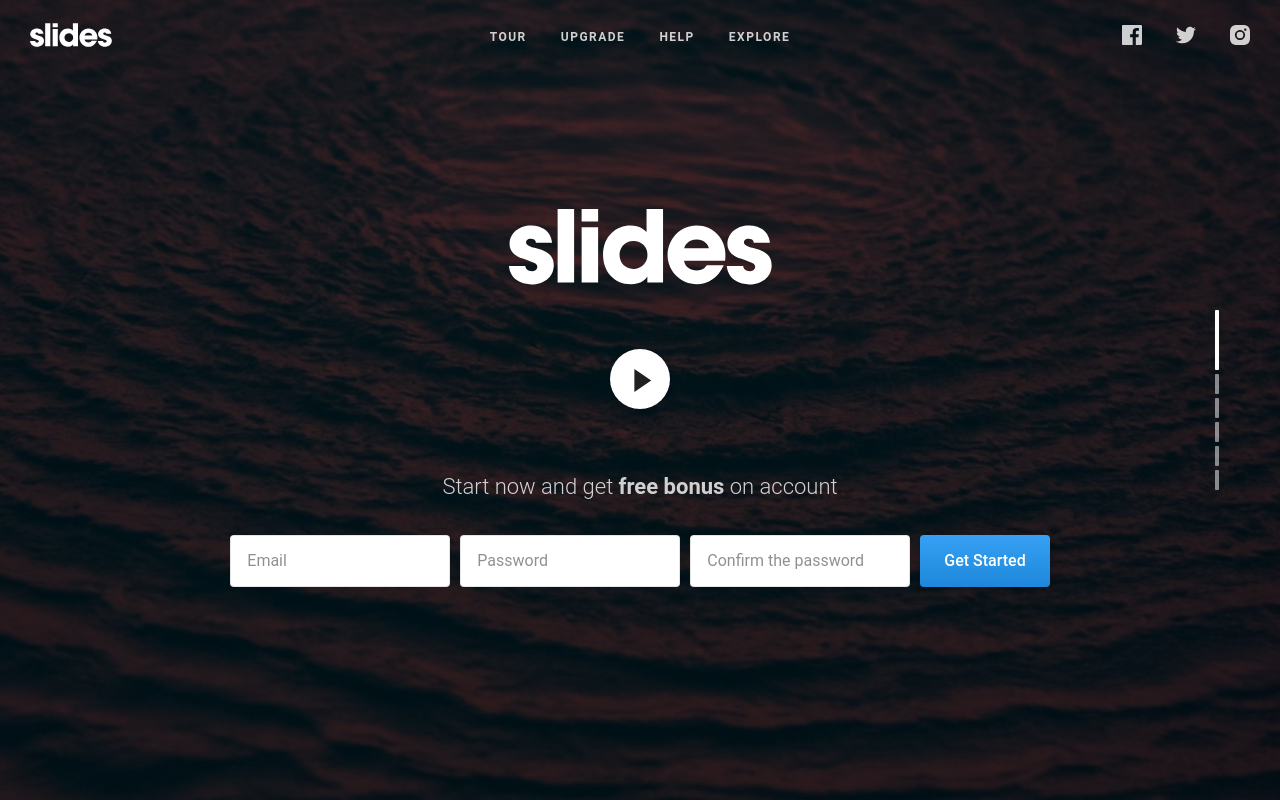
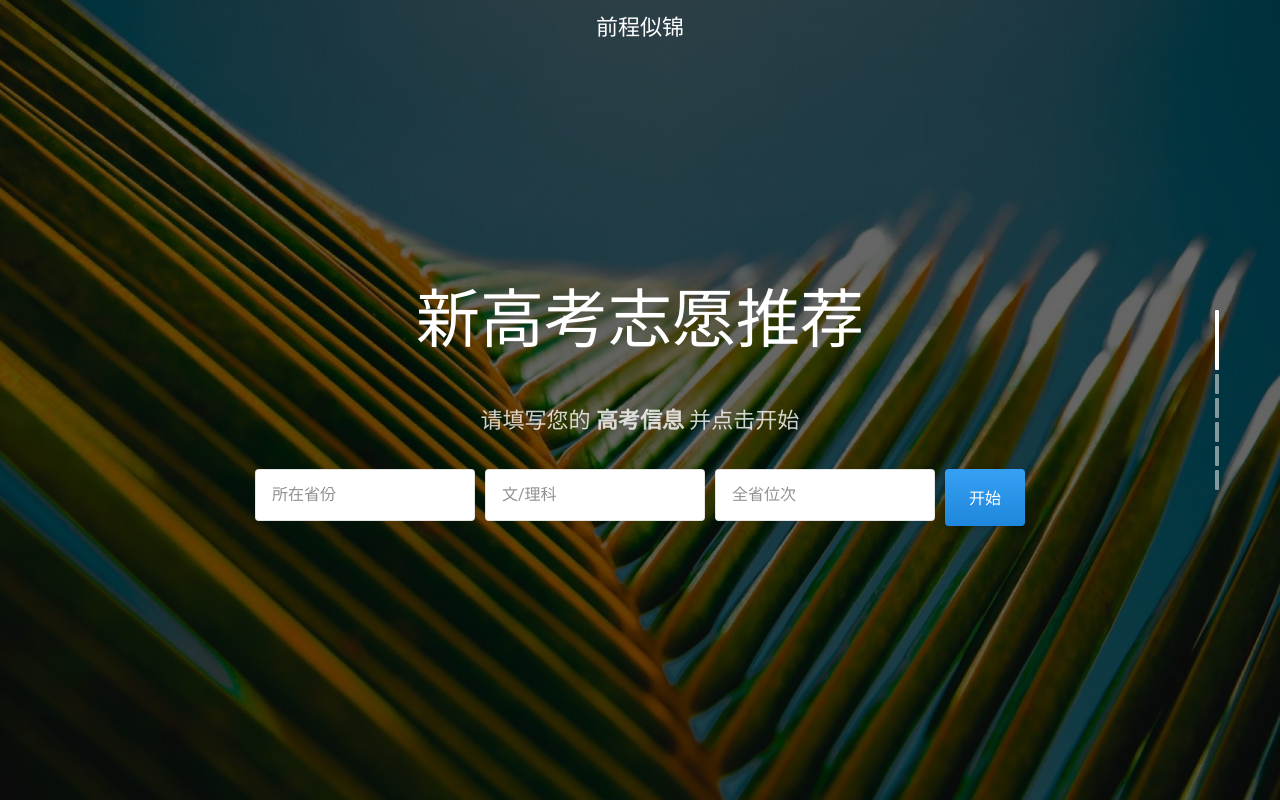
Before and after one commit to eshoyuan/GaokaoRecommend, a Django app: page /recommend/ in a window 1280 px wide. Run offline with Django 3.2, Linux system fonts and the light colour scheme; some libraries are stand-ins or nearby versions.

Commit message:
网页的查询界面

```diff
--- a/templates/recommend/welcome.html
+++ b/templates/recommend/welcome.html
@@ -6,7 +6,7 @@
 	<meta name="apple-mobile-web-app-capable" content="yes" />
 
 	<!-- Page Title -->
-	<title>New Template — Slides 4.1 Template Generator</title>
+	<title>新高考志愿推荐系统</title>
 
 	<!-- Compressed Styles -->
 	<!--<link href="css/slides.min.css?41331" rel="stylesheet" type="text/css"> -->
@@ -114,6 +114,14 @@
 
 <!-- Panel Top #08 -->
 <nav class="panel top">
+    <div class="sections desktop">
+        <div class="center">
+            <p><span style="font-family: 华文行楷;size: landscape "> 前程似锦 </span></p>
+        </div>
+    </div>
+</nav>
+
+<!--<nav class="panel top">
   <div class="sections desktop">
     <div class="left"><a href="#" title="Slides Framework"><svg style="width:82px;height:24px"><use xmlns:xlink="http://www.w3.org/1999/xlink" xlink:href="#logo"></use></svg></a></div>
     <div class="center">
@@ -136,7 +144,7 @@
     <div class="left"><a href="#" title="Slides Framework"><svg style="width:82px;height:24px"><use xmlns:xlink="http://www.w3.org/1999/xlink" xlink:href="#logo"></use></svg></a></div>
     <div class="right"><span class="button actionButton sidebarTrigger" data-sidebar-id="1"><svg><use xmlns:xlink="http://www.w3.org/1999/xlink" xlink:href="#menu"></use></svg></span></div>
   </div>
-</nav>
+</nav>-->
 
 <!-- Sidebar -->
 <nav class="sidebar" data-sidebar-id="1">
@@ -176,18 +184,19 @@
       <div class="wrap">
 
         <div class="fix-12-12">
-          <div class="fix-3-12">
+          <!--<div class="fix-3-12">
             <svg height="77" class="wide ae-1 fromCenter"><use xmlns:xlink="http://www.w3.org/1999/xlink" xlink:href="#logo"></use></svg>
-          </div>
-          <div class="button play small white popupTrigger ae-2 fromCenter margin-top-6 margin-bottom-6" data-popup-id="9">
+          </div>-->
+            <p><span style="font-family: 华光楷体一_CNKI;font-size: 64px "> 新高考志愿推荐 </span></p>
+          <!--视频按钮<div class="button play small white popupTrigger ae-2 fromCenter margin-top-6 margin-bottom-6" data-popup-id="9">
             <svg><use xmlns:xlink="http://www.w3.org/1999/xlink" xlink:href="#play"></use></svg>
-          </div>
-          <p class="ae-3"><span class="opacity-8">Start now and get <b>free bonus</b> on account</span></p>
+          </div>-->
+          <p class="ae-3"><span class="opacity-8">请填写您的 <b>高考信息</b> 并点击开始</span></p>
           <form class="slides-form" action="#" autocomplete="off">
-            <input type="email" class="input-9 ae-4 fromCenter" name="user-email" placeholder="Email" val=""/>
-            <input type="password" class="input-9 ae-5 fromCenter" name="user-password" placeholder="Password" val=""/>
-            <input type="password" class="input-9 ae-6 fromCenter" name="confirm-password" placeholder="Confirm the password" val=""/>
-            <button type="submit" class="button blue gradient ae-7 fromCenter" name="button">Get Started</button>
+            <input type="email" class="input-9 ae-4 fromCenter" name="Province" placeholder="所在省份" val=""/>
+            <input type="password" class="input-9 ae-5 fromCenter" name="flag" placeholder="文/理科" val=""/>
+            <input type="password" class="input-9 ae-6 fromCenter" name="number" placeholder="全省位次" val=""/>
+            <button type="submit" class="button blue gradient ae-7 fromCenter" name="button">开始</button>
           </form>
         </div>
 
@@ -195,7 +204,7 @@
     </div>
   </div>
     {% load static %}
-  <div class="background" style="background-image:url({%  static 'recommend/assets/img/background/img-89.jpg'%})"></div>
+  <div class="background" style="background-image:url({%  static 'recommend/assets/img/background/img-95.jpg'%})"></div>
 </section>
 
 <!-- Popup Video -->
```
